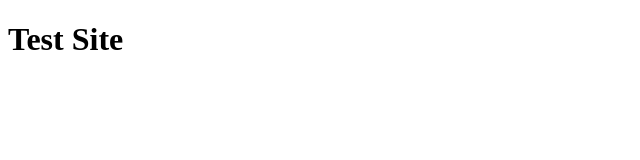
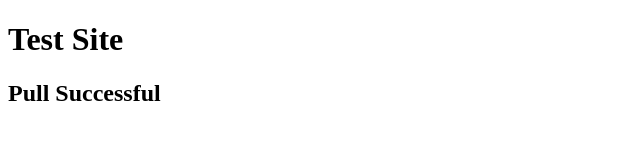
Before and after one commit to aushamim/test-repo, a plain HTML site: page index.html in a window 1280 px wide. Shown: the whole page, without its empty margins (0-640 px from the left). Drawn offline with Linux system fonts and the light colour scheme.

Commit message:
Update index.html

```diff
--- a/index.html
+++ b/index.html
@@ -8,5 +8,6 @@
   </head>
   <body>
     <h1>Test Site</h1>
+    <h2>Pull Successful</h2>
   </body>
 </html>
```
